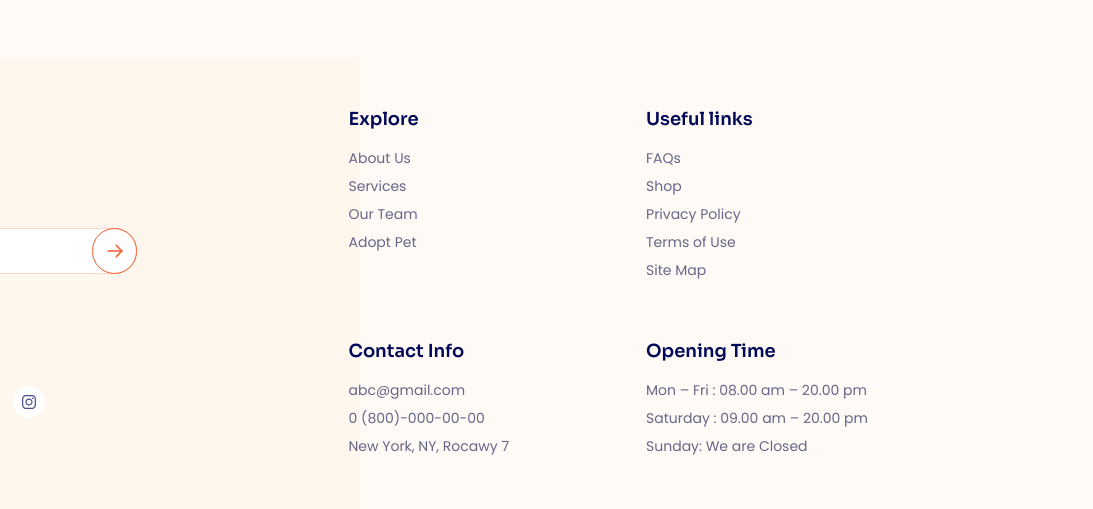
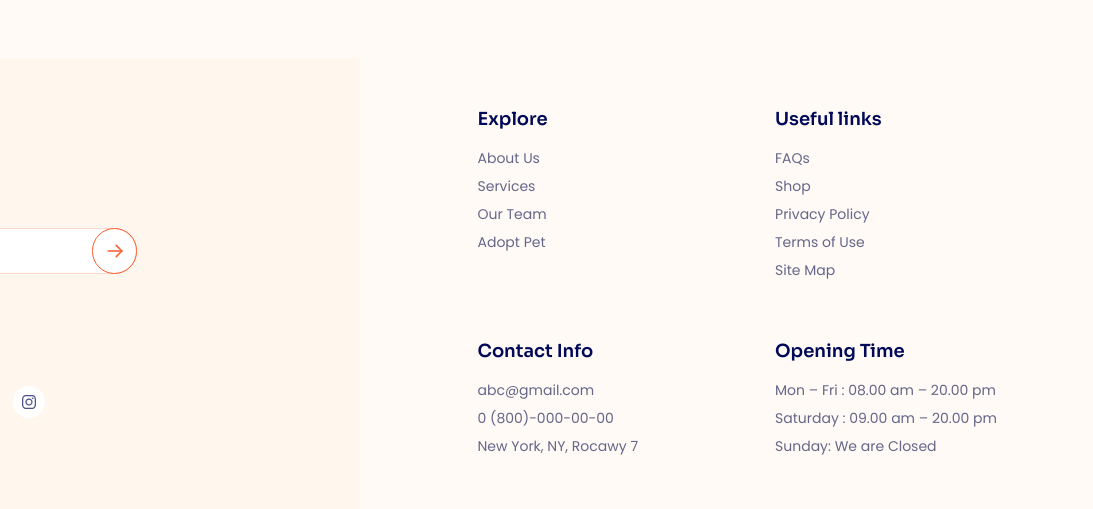
Before and after one commit to tienduy1403/htmlcss-project-06, a plain HTML site: page index.html in a window 1280 px wide. Shown: the part 6639-7148 px from the top of the page, 187-1280 px from the left. Drawn offline with nearby package versions, Linux system fonts and the light colour scheme.

Commit message:
Fix bug footer

```diff
--- a/assets/css/styles.css
+++ b/assets/css/styles.css
@@ -1346,7 +1346,7 @@
 
 /* footer info */
 .footer__info {
-    margin: 52px 0 52px 212px;
+    margin: 52px 0 52px 341px;
     display: flex;
     column-gap: 137px;
 }
```
